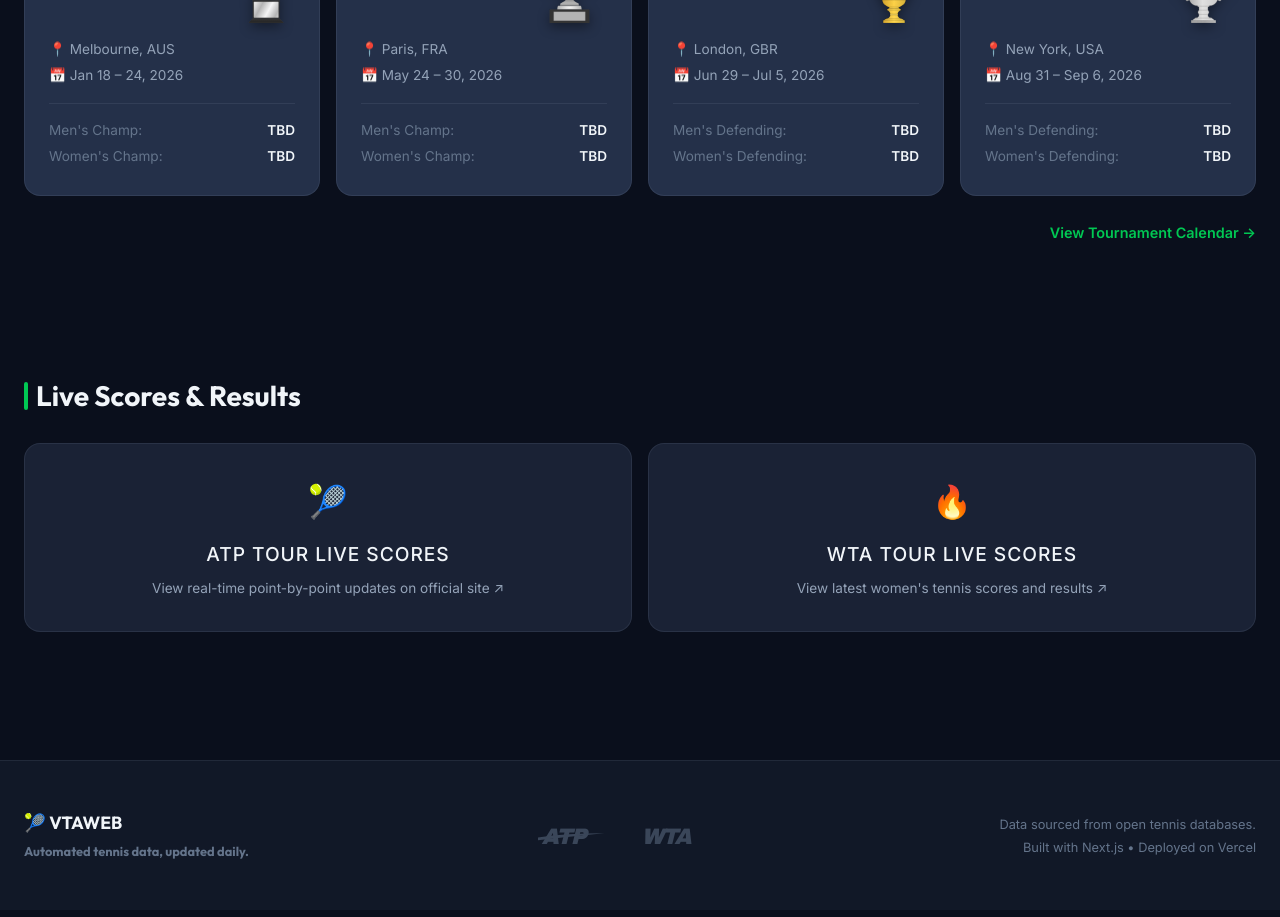
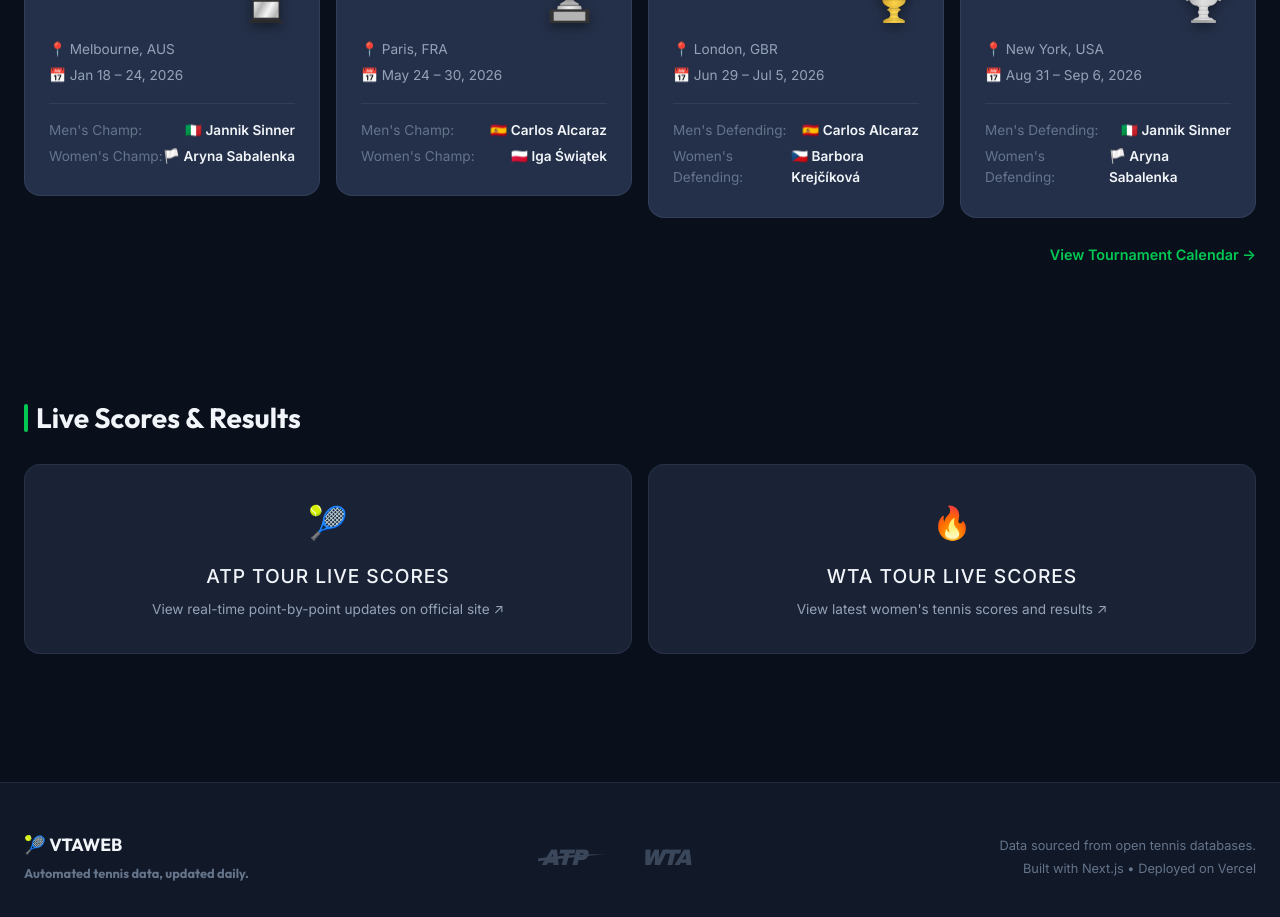
Before and after one commit to icapsule/VTAWEB, a Next.js app: page / in a window 1280 px wide. Shown: the part 1900-2817 px from the top of the page. Built offline with nearby package versions, Linux system fonts and the light colour scheme; no server answers; the database is empty.

Commit message:
fix: correct slam slug mapping and add fallback for Grand Slam champions

```diff
--- a/src/app/page.tsx
+++ b/src/app/page.tsx
@@ -480,7 +480,7 @@
     color = '#005BBB'; // AO Blue
     displayName = 'AUSTRALIAN OPEN';
   } else if (nameLower.includes('roland') || nameLower.includes('french')) {
-    slug = 'roland-garros';
+    slug = 'french-open';
     logoPath = '/trophies/fo.svg';
     color = '#CB5A36'; // Roland Garros Clay
     displayName = 'ROLAND-GARROS';
@@ -496,13 +496,20 @@
     displayName = 'US OPEN';
   }
 
-  // Dynamic Champions lookup from DB (with fallback to default)
+  // Fallback defaults from static data if DB hasn't populated yet
+  const staticDefaults: Record<string, { men: string; women: string }> = {
+    'australian-open': { men: '🇮🇹 Jannik Sinner', women: '🏳️ Aryna Sabalenka' },
+    'french-open': { men: '🇪🇸 Carlos Alcaraz', women: '🇵🇱 Iga Świątek' },
+    'wimbledon': { men: '🇪🇸 Carlos Alcaraz', women: '🇨🇿 Barbora Krejčíková' },
+    'us-open': { men: '🇮🇹 Jannik Sinner', women: '🏳️ Aryna Sabalenka' },
+  };
+
   const getFlagEmoji = (countryCode: string) => {
     const flags: Record<string, string> = {
       SRB: '🇷🇸', ESP: '🇪🇸', SUI: '🇨🇭', USA: '🇺🇸', SWE: '🇸🇪',
       AUS: '🇦🇺', GBR: '🇬🇧', GER: '🇩🇪', FRG: '🇩🇪', RUS: '🇷🇺',
       ITA: '🇮🇹', ARG: '🇦🇷', CRO: '🇭🇷', AUT: '🇦🇹', CZE: '🇨🇿',
-      POL: '🇵🇱', NOR: '🇳🇴', CAN: '🇨🇦', JPN: '🇯🇵'
+      POL: '🇵🇱', NOR: '🇳🇴', CAN: '🇨🇦', JPN: '🇯🇵', BLR: '🏳️'
     };
     return flags[countryCode] || '';
   };
@@ -510,8 +517,10 @@
   const latestMen = dbChamps.find(c => c.slamId === slug && c.tour === 'atp');
   const latestWomen = dbChamps.find(c => c.slamId === slug && c.tour === 'wta');
 
-  const menChamp = latestMen ? `${getFlagEmoji(latestMen.champCountry)} ${latestMen.champion}`.trim() : 'TBD';
-  const womenChamp = latestWomen ? `${getFlagEmoji(latestWomen.champCountry)} ${latestWomen.champion}`.trim() : 'TBD';
+  const fallback = staticDefaults[slug] || { men: 'TBD', women: 'TBD' };
+  const menChamp = latestMen ? `${getFlagEmoji(latestMen.champCountry)} ${latestMen.champion}`.trim() : fallback.men;
+  const womenChamp = latestWomen ? `${getFlagEmoji(latestWomen.champCountry)} ${latestWomen.champion}`.trim() : fallback.women;
+
 
   const isCompleted = t.status === 'completed';
   const champLabel = isCompleted ? 'Champ:' : 'Defending:';
```
